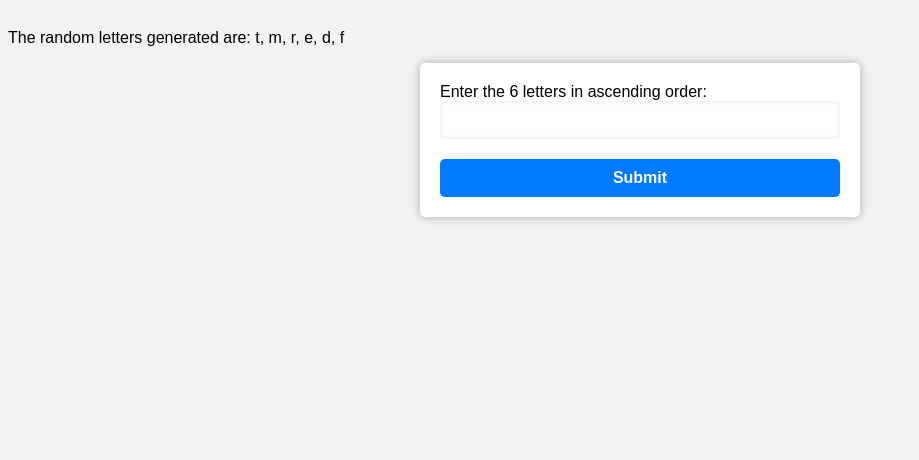
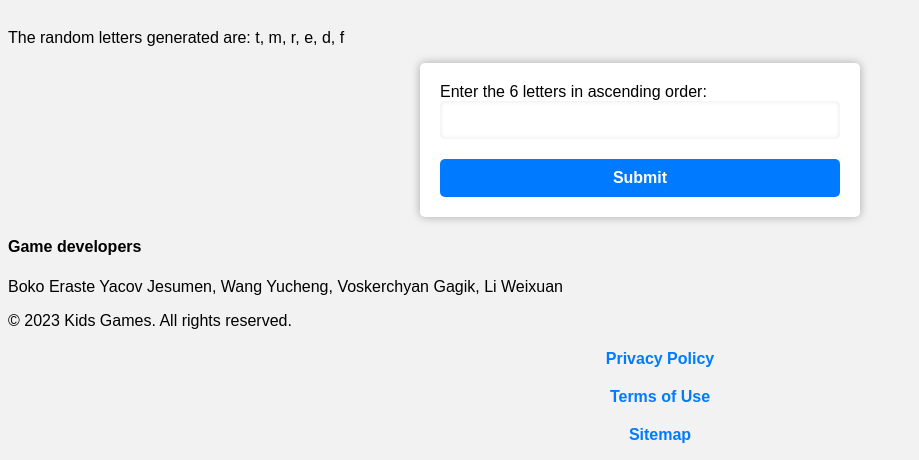
Before and after one commit to Rastecov/KidsGame, a PHP site: the page made by Level 1.php in a window 1280 px wide. Shown: the part 524-984 px from the top of the page, without its empty margins (0-919 px from the left). Before the commit the page ends 745 px from the top, so only its background shows below. Run offline with PHP 8.4, Linux system fonts and the light colour scheme.

Commit message:
footer Added

```diff
--- a/Level 1.php
+++ b/Level 1.php
@@ -86,3 +86,8 @@ if (isset($_POST['letters'])) {
 
 
 ?>
+
+<?php
+
+require "footer.php";
+?>
--- a/Level 2.php
+++ b/Level 2.php
@@ -89,3 +89,7 @@ if (isset($_POST['letters'])) {
   <?php
 }
 ?>
+<?php
+
+require "footer.php";
+?>
--- a/Level 3.php
+++ b/Level 3.php
@@ -79,3 +79,7 @@ if (isset($_POST['numbers'])) {
   <?php
 }
 ?>
+<?php
+
+require "footer.php";
+?>
--- a/Level 4.php
+++ b/Level 4.php
@@ -74,3 +74,7 @@ if (isset($_POST['numbers'])) {
   <?php
 }
 ?>
+<?php
+
+require "footer.php";
+?>
--- a/footer.php
+++ b/footer.php
@@ -0,0 +1,32 @@
+<footer>
+    <div class="footer__top">
+        <div class="container">
+            <div class="row">
+                <div class="col-md-4">
+                    <h4>Game developers</h4>
+                    <p>
+
+                        Boko Eraste Yacov Jesumen,
+                        Wang Yucheng,
+                        Voskerchyan Gagik,
+                        Li Weixuan
+                    </p>
+                </div>
+            </div>
+            <div class="footer__bottom">
+                <div class="container">
+                    <div class="row">
+                        <div class="col-md-6">
+                            <p>&copy; 2023 Kids Games. All rights reserved.</p>
+                        </div>
+                        <div class="col-md-6">
+                            <ul class="footer-links">
+                                <a href="#">Privacy Policy</a>
+                                <a href="#">Terms of Use</a>
+                                <a href="#">Sitemap</a>
+                            </ul>
+                        </div>
+                    </div>
+                </div>
+            </div>
+</footer>
```
